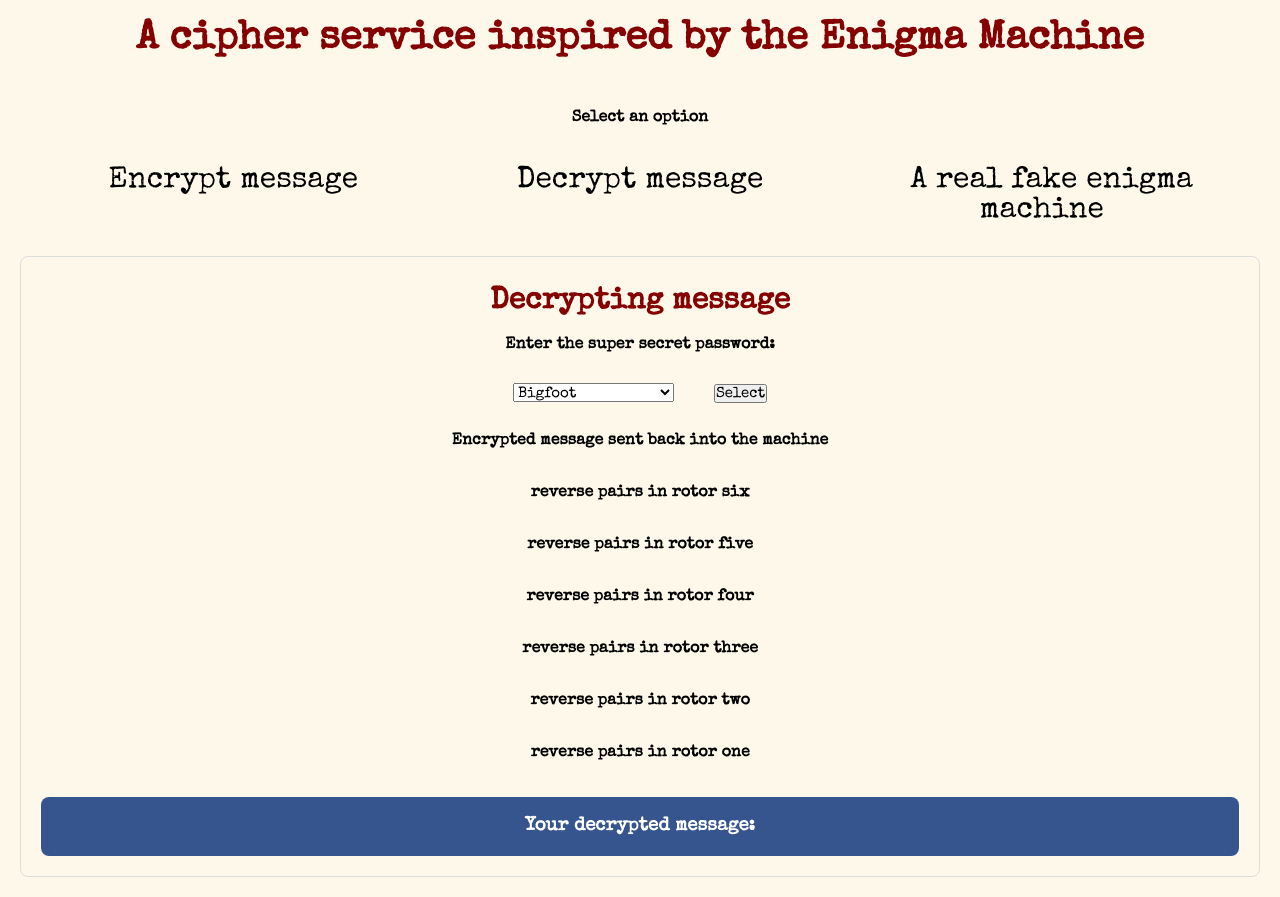
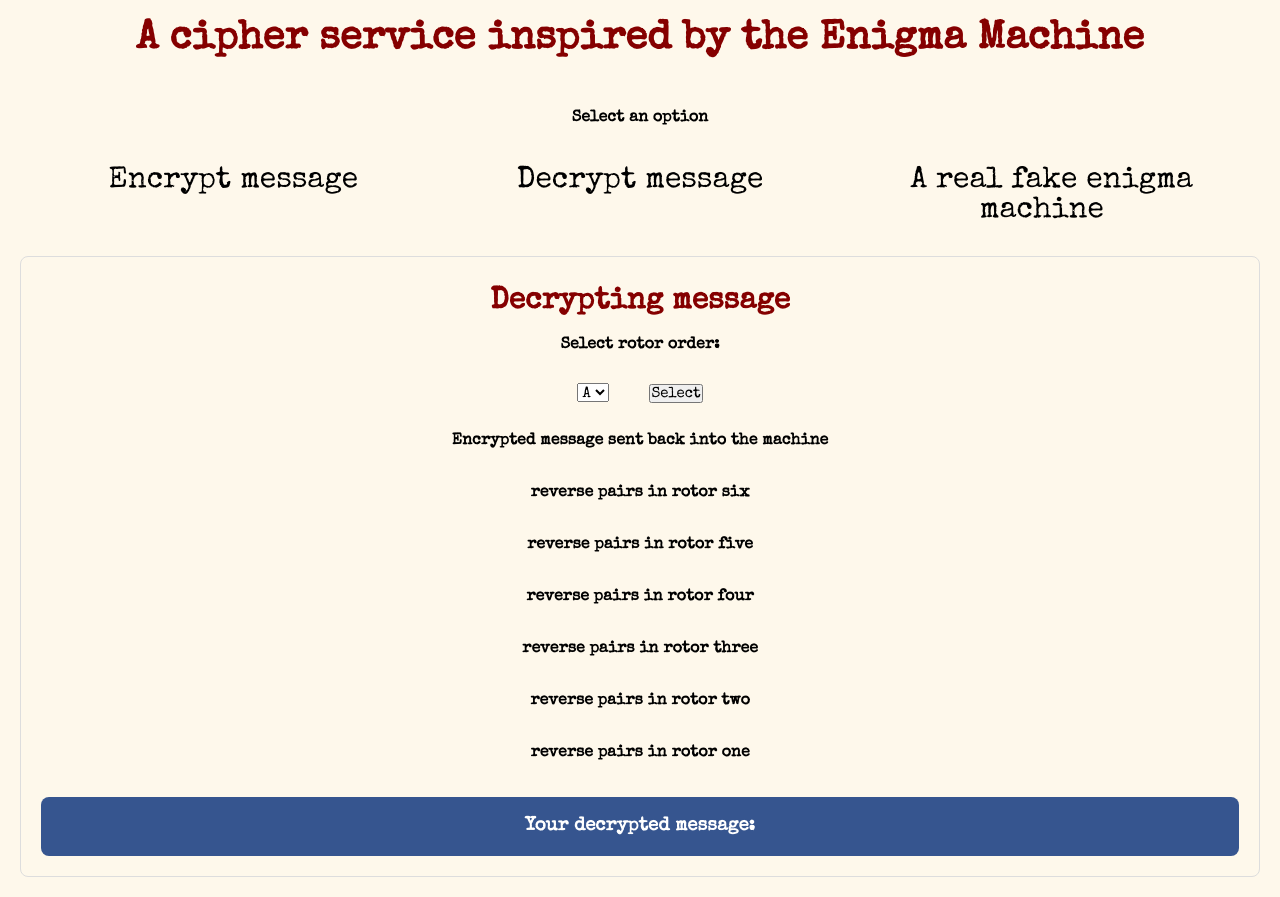
Before and after one commit to dean-tunbridge/enigma-machine, a React (Create React App) app: page /decrypt in a window 1280 px wide. Built offline with nearby package versions, Linux system fonts and the light colour scheme.

Commit message:
change naming of a few things and retest

```diff
--- a/src/Decrypt.jsx
+++ b/src/Decrypt.jsx
@@ -286,10 +286,10 @@ function Decrypt() {
   const rotorSixReverse = Object.fromEntries(rotorSixObj)
   const encodedMessageReverse = Object.fromEntries(encodeObj)
 
-  // --  CRYPTID ROTOR ORDER -- //
+  // -- ROTOR ORDER -- //
 
   const rotorOrder = {
-    bigfoot: [
+    A: [
       encodedMessageReverse,
       rotorOneReverse,
       rotorTwoReverse,
@@ -309,7 +309,7 @@ function Decrypt() {
       rotorOneReverse,
       messageEncodeReverse,
     ],
-    mothman: [
+    C: [
       encodedMessageReverse,
       rotorFourReverse,
       rotorFiveReverse,
@@ -319,7 +319,7 @@ function Decrypt() {
       rotorOneReverse,
       messageEncodeReverse,
     ],
-    chupacabra: [
+    D: [
       encodedMessageReverse,
       rotorTwoReverse,
       rotorFourReverse,
@@ -332,7 +332,7 @@ function Decrypt() {
   }
 
   // -- USE STATE -- //
-  const [cryptid, setCryptid] = useState('bigfoot')
+  const [cryptid, setCryptid] = useState('A')
   const [order, setOrder] = useState([])
   const [message, setMessage] = useState('')
   const [submitted, isSubmitted] = useState(false)
@@ -377,19 +377,17 @@ function Decrypt() {
             <h2 className="component-inner-title">Decrypting message</h2>
             <form onSubmit={handleSubmit}>
               <label>
-                <h4 className="encoded-heading">
-                  Enter the super secret password:
-                </h4>
-                <select value={cryptid} onChange={handleChange}>
-                  <option value="bigfoot">Bigfoot</option>
-                  <option value="nessie">Loch Ness Monster</option>
-                  <option value="mothman">Mothman</option>
-                  <option value="chupacabra">Chupacabra</option>
+                <h4 className="encoded-heading">Select rotor order:</h4>
+                <select value={rotorOrder} onChange={handleChange}>
+                  <option value="A">A</option>
+                  <option value="B">B</option>
+                  <option value="C">C</option>
+                  <option value="D">D</option>
                 </select>
               </label>
               <input type="submit" value="Select" />
             </form>
-            {submitted && <h3> Your selection is {cryptid}</h3>}
+            {submitted && <h3> Your selection is {rotorOrder}</h3>}
             {submitted && (
               <input
                 type="text"
@@ -435,7 +433,7 @@ function Decrypt() {
               <br />
             </p>
             <h3 className="encrypted-message">
-              Your {submitted && `${cryptid}`} decrypted message:{' '}
+              Your {submitted && `${rotorOrder}`} decrypted message:{' '}
               {completeDecode}
             </h3>
           </div>
--- a/src/Encrypt.jsx
+++ b/src/Encrypt.jsx
@@ -243,7 +243,7 @@ function Encrypt() {
   // --  CRYPTID ROTOR ORDER -- //
 
   const rotorOrder = {
-    bigfoot: [
+    A: [
       messageEncode,
       rotorOne,
       rotorTwo,
@@ -263,7 +263,7 @@ function Encrypt() {
       rotorOne,
       encodedMessage,
     ],
-    mothman: [
+    C: [
       messageEncode,
       rotorFour,
       rotorFive,
@@ -273,7 +273,7 @@ function Encrypt() {
       rotorOne,
       encodedMessage,
     ],
-    chupacabra: [
+    D: [
       messageEncode,
       rotorTwo,
       rotorFour,
@@ -288,7 +288,7 @@ function Encrypt() {
   // -- USE STATE -- //
   const [order, setOrder] = useState([])
   const [message, setMessage] = useState('')
-  const [cryptid, setCryptid] = useState('bigfoot')
+  const [cryptid, setCryptid] = useState('A')
   const [submitted, isSubmitted] = useState(false)
 
   function updateMessage(newMessage) {
@@ -338,10 +338,10 @@ function Encrypt() {
                   className="encoded-numbers"
                   value={cryptid}
                   onChange={handleChange}>
-                  <option value="bigfoot">Bigfoot</option>
-                  <option value="nessie">Loch Ness Monster</option>
-                  <option value="mothman">Mothman</option>
-                  <option value="chupacabra">Chupacabra</option>
+                  <option value="A">A</option>
+                  <option value="nessie">B</option>
+                  <option value="C">C</option>
+                  <option value="D">D</option>
                 </select>
               </label>
               <input type="submit" value="Select" />
```
